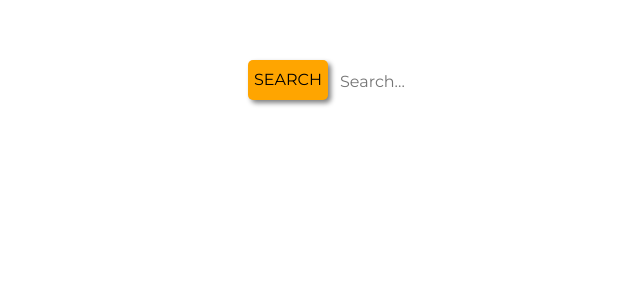
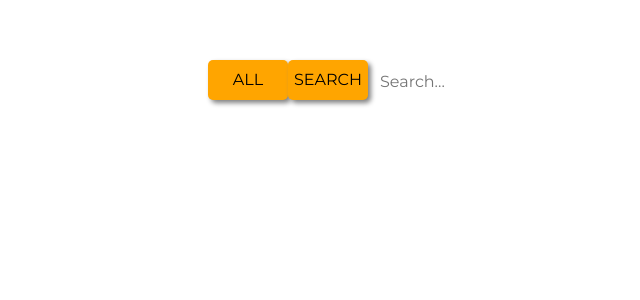
Before and after one commit to Eduardnol/Database-Front, a Vue app: page / in a window 1280 px wide. Shown: the top 300 px of the page, without its empty margins (25-665 px from the left). Built offline with nearby package versions, Linux system fonts and the light colour scheme.

Commit message:
Retrieve all users

```diff
--- a/src/components/all_users/Search.vue
+++ b/src/components/all_users/Search.vue
@@ -1,5 +1,6 @@
 <template>
   <div id="keyword">
+    <button id="searchButton" @click="getall">ALL</button>
     <button id="searchButton" @click="search">SEARCH</button>
     <input v-model="keyword" placeholder="Search..." @keypress.enter="search" />
   </div>
@@ -18,6 +19,12 @@ export default {
     search() {
       let search = new MongoDBconn();
       search.searchValue(this.keyword).then((data) => {
+        console.log(data), (this.$root.persons = data);
+      });
+    },
+    getall() {
+      let search = new MongoDBconn();
+      search.getAllPeople().then((data) => {
         console.log(data), (this.$root.persons = data);
       });
     },
--- a/src/pages/home/App.vue
+++ b/src/pages/home/App.vue
@@ -52,7 +52,7 @@ export default {
 }
 .person_grid {
   display: grid;
-  grid-template-columns: repeat(2,450px);
+  grid-template-columns: repeat(2, 450px);
   grid-column-gap: 20px;
   grid-row-gap: 10px;
 }
```
